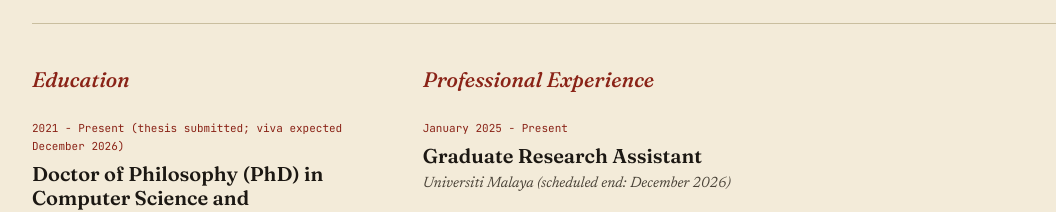
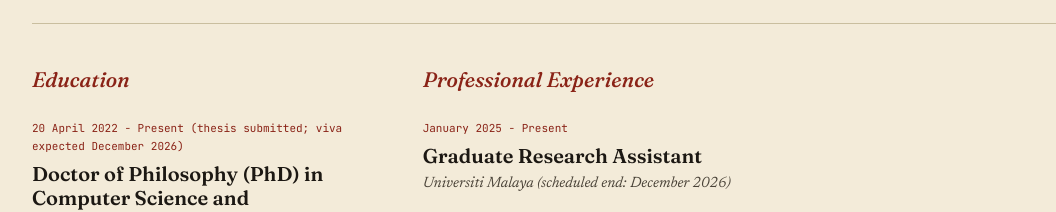
Before and after one commit to nawres-alwan/Nawres-CV, a plain HTML site: page index.html in a window 1280 px wide. Shown: the part 1572-1784 px from the top of the page, without its empty margins (84-1140 px from the left). Drawn offline with Linux system fonts and the light colour scheme.

Commit message:
Correct doctoral registration date to 20 April 2022

```diff
--- a/index.html
+++ b/index.html
@@ -485,7 +485,7 @@
         <div>
           <h3 class="column-title">Education</h3>
           <div class="timeline-block">
-            <span class="timeline-date">2021 - Present (thesis submitted; viva expected December 2026)</span>
+            <span class="timeline-date">20 April 2022 - Present (thesis submitted; viva expected December 2026)</span>
             <h4 class="timeline-title">Doctor of Philosophy (PhD) in Computer Science and Information Technology &mdash; Candidate</h4>
             <div class="timeline-subtitle">Universiti Malaya, Malaysia</div>
             <div class="timeline-body">
```
Also changed, not shown: 1 other file.
